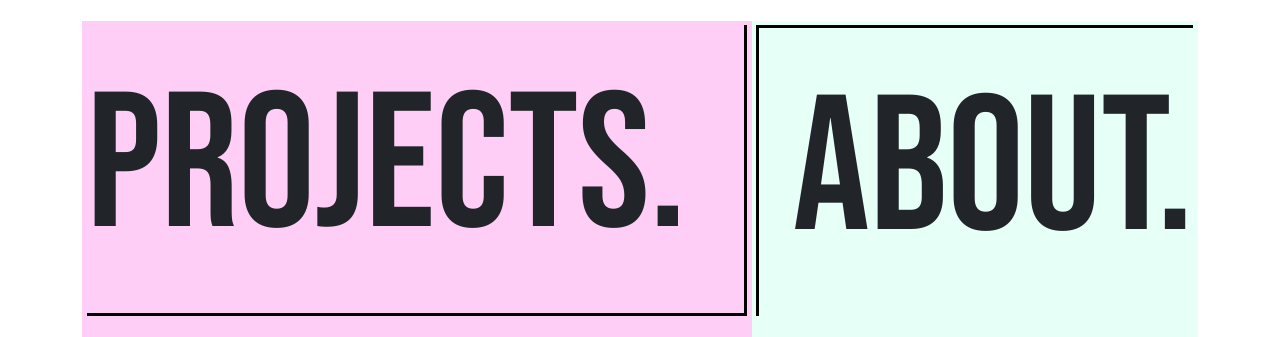
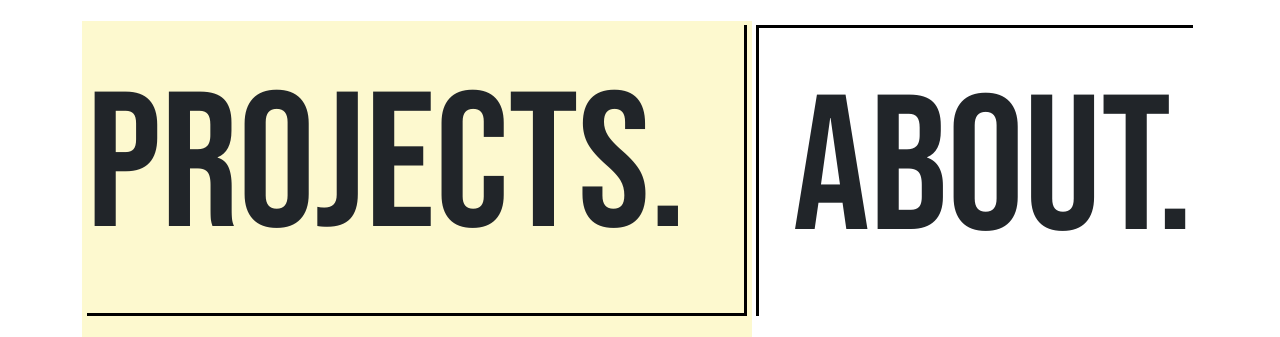
Before and after one commit to yigitm/portfolio, a plain HTML site: page public/index.html in a window 1280 px wide. Shown: the part 1569-1906 px from the top of the page. Drawn offline with nearby package versions, Linux system fonts and the light colour scheme.

Commit message:
Change background color

```diff
--- a/public/style.css
+++ b/public/style.css
@@ -77,7 +77,6 @@ hr {
 .about {
   grid-area: about;
   padding: 0.3em;
-  background-color: rgba(127, 255, 212, 0.198);
 }
 
 .text-about {
@@ -102,7 +101,7 @@ hr {
   grid-area: projects;
   padding: 0.3em;
   background-repeat: no-repeat;
-  background-color: rgba(255, 0, 212, 0.192);
+  background-color: rgba(245, 221, 7, 0.192);
 }
 
 .text-projects {
```
Also changed, not shown: public/index.html (+0 -1 lines).
